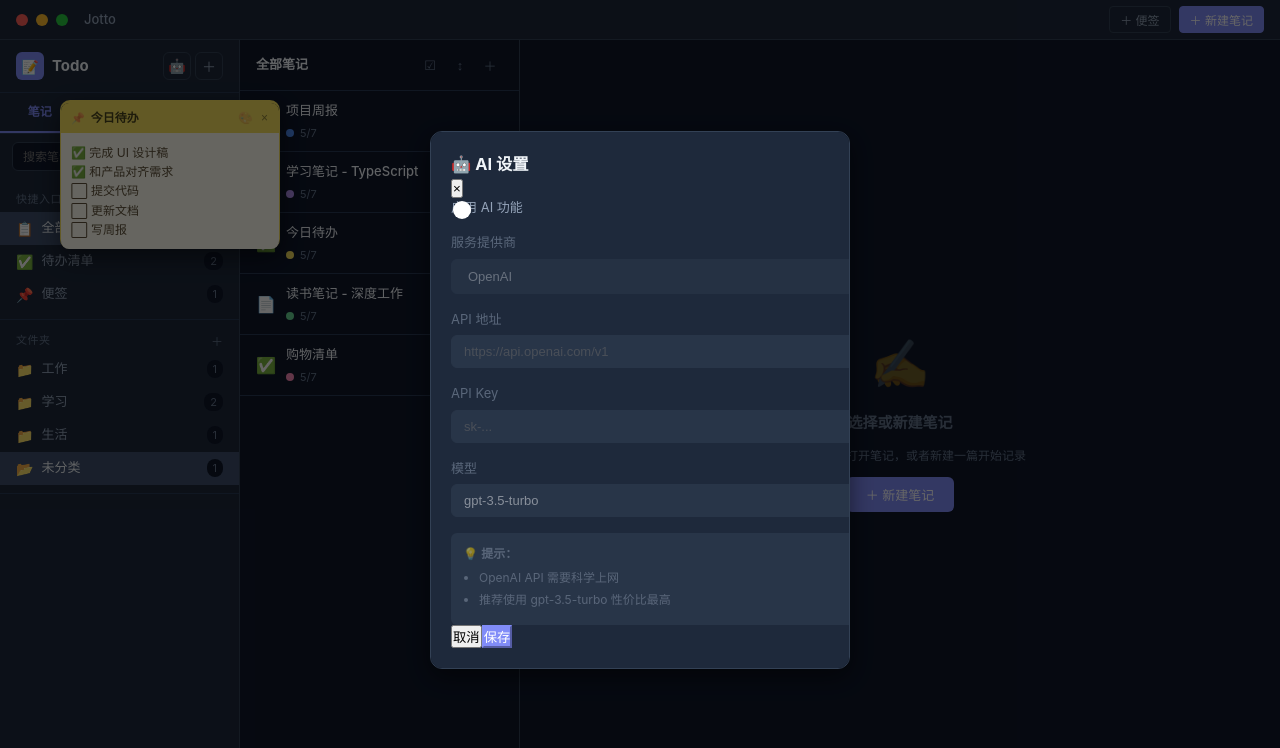
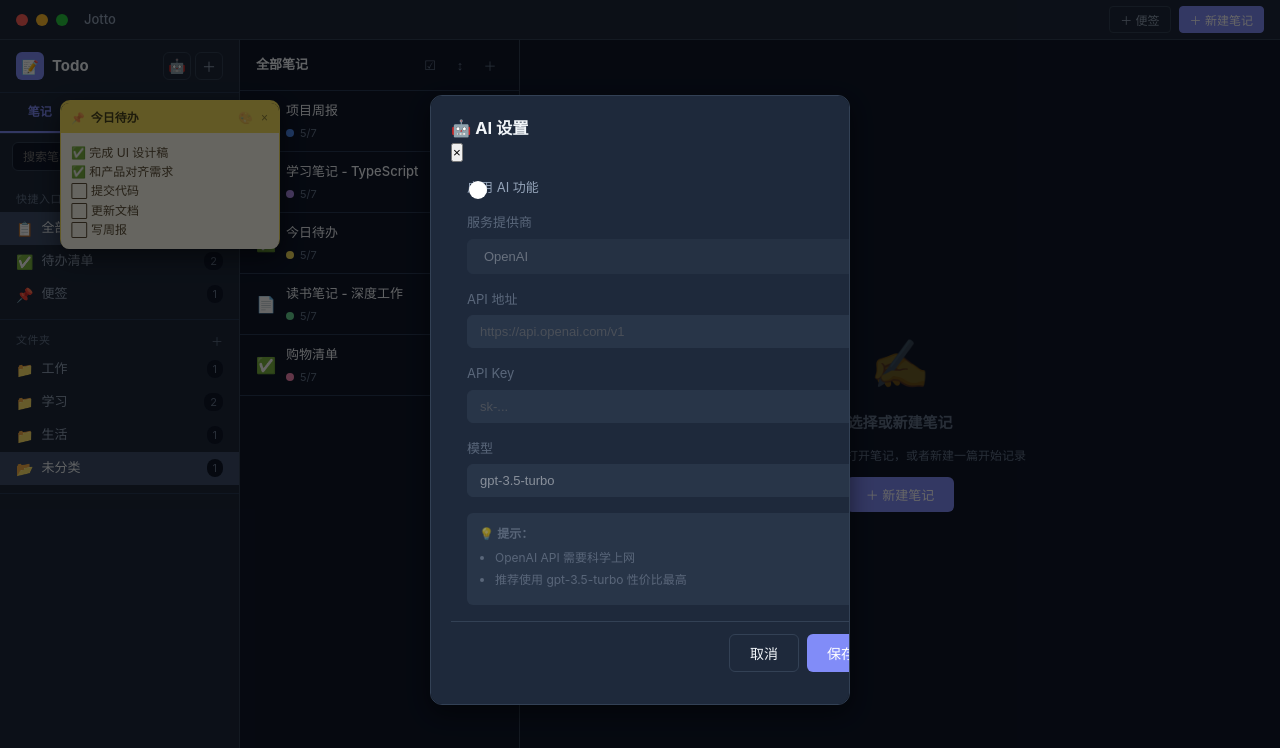
Before and after one commit to Susie-ss/todo-app-vue, a Vue app: page / in a window 1280 px wide. Both pictures are taken after a click on the button "AI 设置". Shown: the top 748 px of the page. Built offline with nearby package versions, Linux system fonts and the light colour scheme.

Commit message:
fix: AI设置弹窗样式

```diff
--- a/src/components/AISettings.vue
+++ b/src/components/AISettings.vue
@@ -118,6 +118,8 @@ function save() {
 
 <style scoped>
 .ai-settings-modal { width: 440px; }
+.modal-body { padding: 16px; }
+.modal-footer { padding: 12px 16px; display: flex; gap: 8px; justify-content: flex-end; border-top: 1px solid var(--border); }
 .setting-section { margin-top: 16px; }
 .setting-section.disabled { opacity: 0.5; pointer-events: none; }
 .setting-row { margin-bottom: 16px; }
@@ -125,19 +127,20 @@ function save() {
 .setting-row input, .setting-row select {
   width: 100%; padding: 8px 12px; border: 1px solid var(--border);
   border-radius: 6px; background: var(--bg-input); color: var(--text-primary);
-  font-size: 13px;
+  font-size: 13px; box-sizing: border-box;
 }
 .setting-row input:focus, .setting-row select:focus { outline: none; border-color: var(--accent); }
 .toggle-label { display: flex; align-items: center; gap: 10px; cursor: pointer; font-size: 14px; }
 .toggle-label input { display: none; }
 .toggle-switch {
   width: 40px; height: 22px; background: var(--border); border-radius: 11px;
-  position: relative; transition: var(--transition);
+  position: relative; transition: all 0.2s;
+  flex-shrink: 0;
 }
 .toggle-switch::after {
   content: ''; position: absolute; width: 18px; height: 18px;
-  background: white; border-radius: 50%; top: 2px; left: 2px;
-  transition: var(--transition);
+  background: #fff; border-radius: 50%; top: 2px; left: 2px;
+  transition: all 0.2s;
 }
 .toggle-label input:checked + .toggle-switch { background: var(--accent); }
 .toggle-label input:checked + .toggle-switch::after { left: 20px; }
@@ -148,4 +151,17 @@ function save() {
 .setting-tips p { margin-bottom: 6px; }
 .setting-tips ul { margin: 0; padding-left: 16px; }
 .setting-tips li { margin: 4px 0; }
+/* 按钮样式 */
+.btn-primary {
+  padding: 8px 20px; border-radius: 6px; border: none;
+  background: var(--accent); color: #fff; font-size: 14px; cursor: pointer;
+  transition: all 0.2s;
+}
+.btn-primary:hover { background: var(--accent-hover); }
+.btn-secondary {
+  padding: 8px 20px; border-radius: 6px; border: 1px solid var(--border);
+  background: transparent; color: var(--text-primary); font-size: 14px; cursor: pointer;
+  transition: all 0.2s;
+}
+.btn-secondary:hover { background: var(--bg-hover); }
 </style>
```
